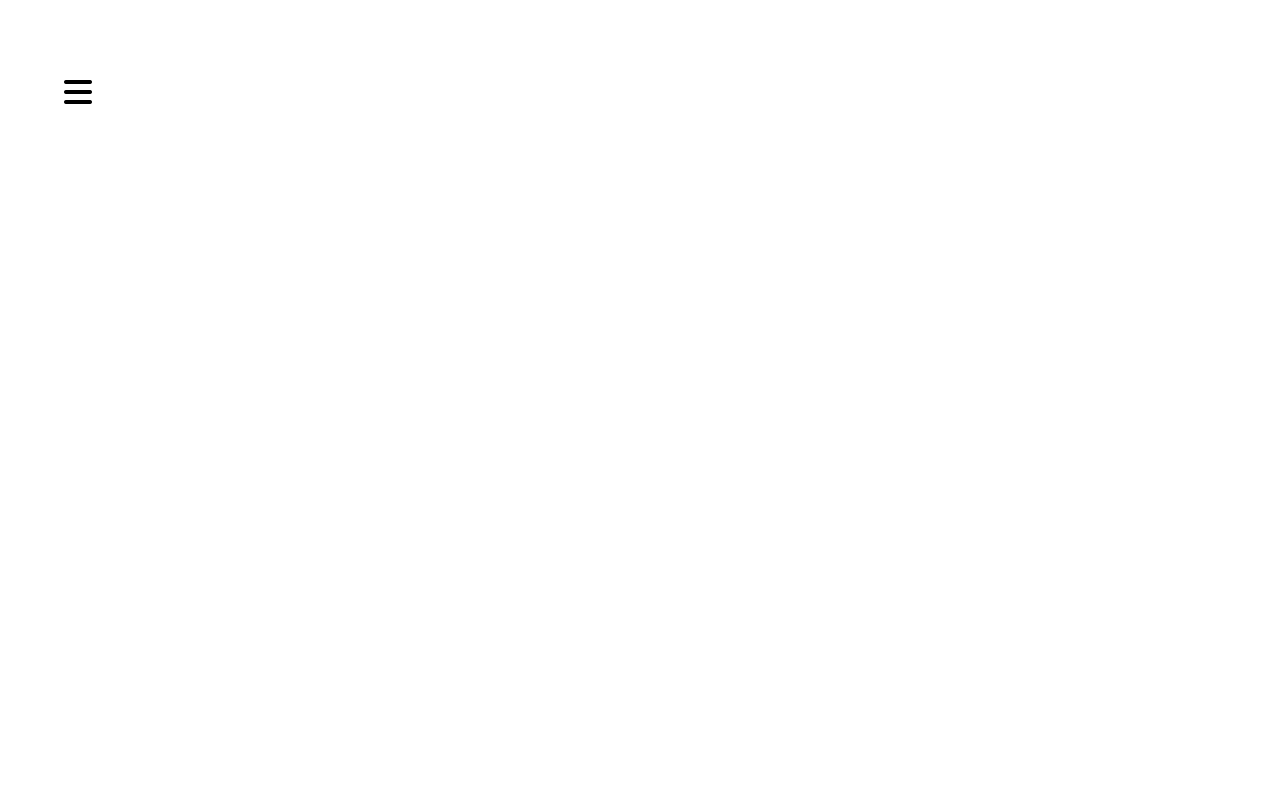
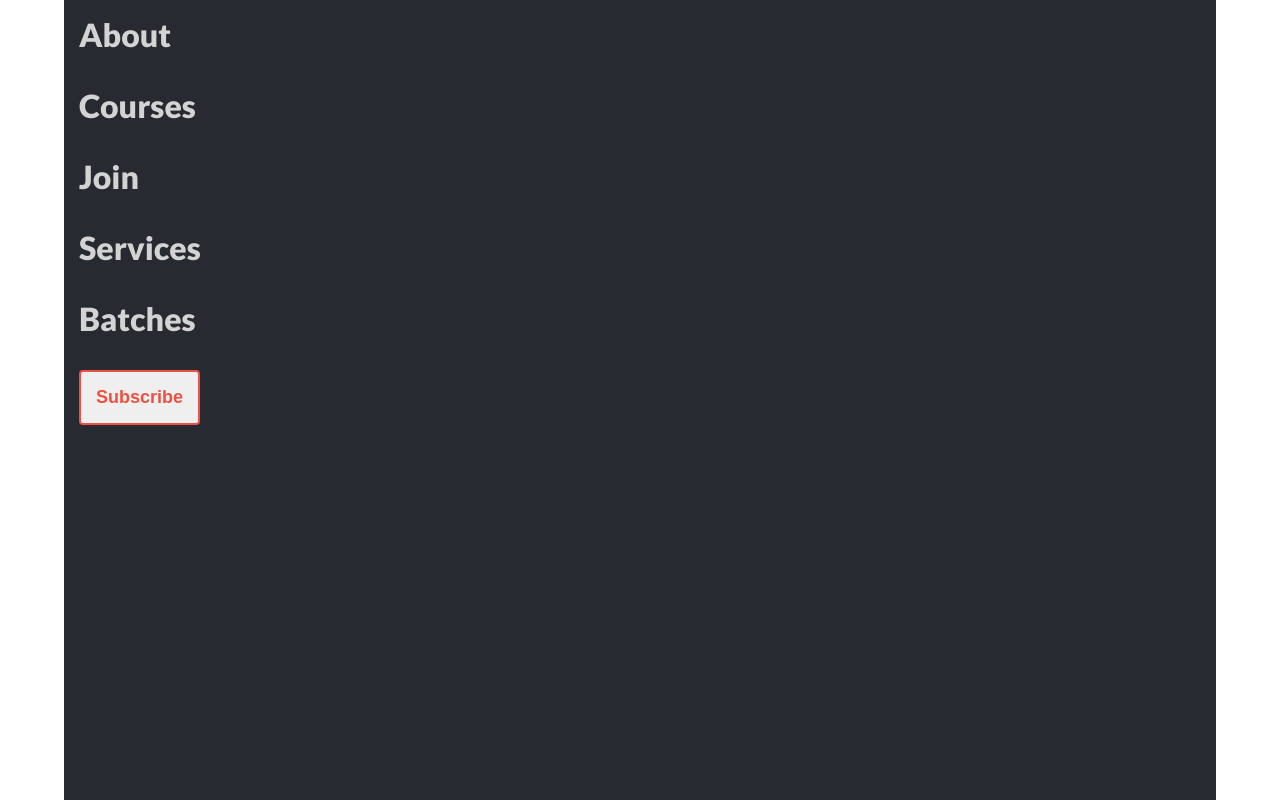
Before and after one commit to hamzaw9/ITMinds, a website: page index.html in a window 1280 px wide. Drawn offline with Linux system fonts and the light colour scheme.

Commit message:
Style navigation links and subscribe button

```diff
--- a/index.html
+++ b/index.html
@@ -33,7 +33,7 @@
           <a class="logo" href="index.html"
             ><i class="fa-solid fa-microchip fa-2xl"></i> ITMinds</a
           >
-          <ul class="nav-links">
+          <ul id="nav-links">
             <li><a href="about.html">About</a></li>
             <li><a href="#">Courses</a></li>
             <li><a href="#">Join</a></li>
--- a/style.css
+++ b/style.css
@@ -18,6 +18,12 @@ a {
   text-decoration: none;
 }
 
+button {
+  cursor: pointer;
+}
+
+/*** *******      Navbar        ****** ***/
+
 header {
   max-width: 100%;
   width: 90%;
@@ -26,11 +32,36 @@ header {
 
 .top-nav,
 .logo,
-.nav-links,
+/*.nav-links,*/
 .close-menu {
   display: none;
 }
 
 .menu {
   padding: 8% 0;
+  display: none;
 }
+
+#nav-links {
+  height: 100vh;
+  background-color: #272a31;
+  display: flex;
+  flex-direction: column;
+  gap: 32px;
+  padding: 15px;
+}
+
+#nav-links a {
+  color: #d3d3d3;
+  font-size: xx-large;
+  font-weight: 800;
+}
+
+.subscribe-btn {
+  color: #ec5242;
+  font-size: large;
+  font-weight: 800;
+  padding: 15px;
+  border: 2px solid #ec5242;
+  border-radius: 4px;
+}
```
